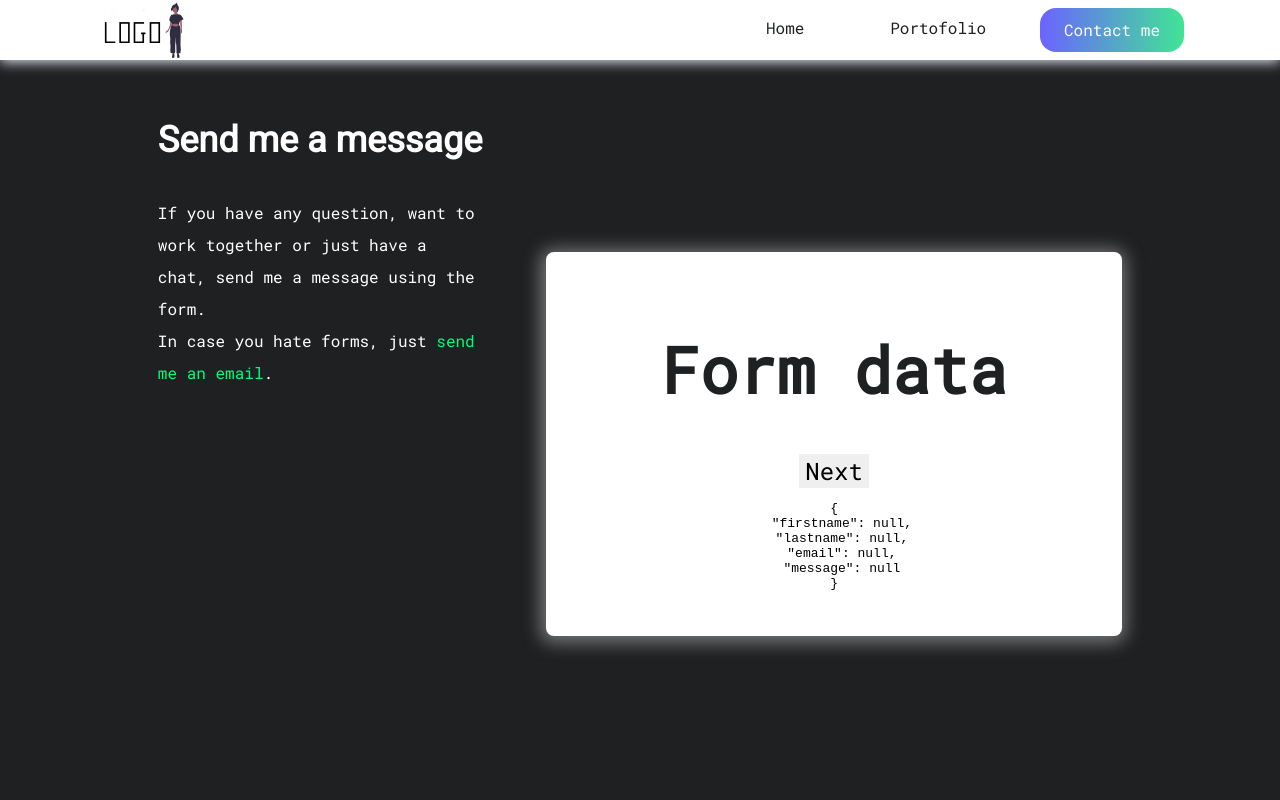
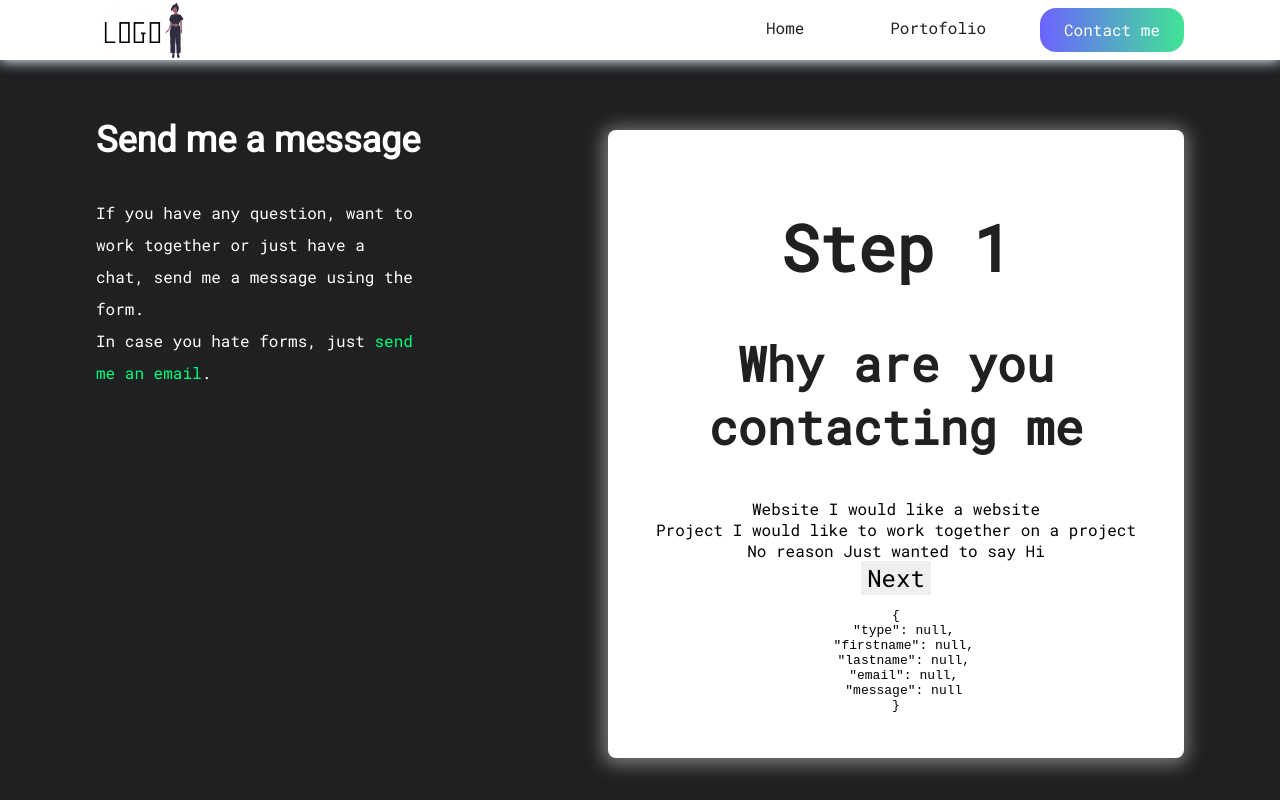
Before and after one commit to anaiancu24/my-personal-website, a Nuxt app: page /contact in a window 1280 px wide. Shown: the top 800 px of the page. Built offline with nearby package versions, Linux system fonts and the light colour scheme.

Commit message:
3 steps Form setup

```diff
--- a/assets/scss/components/_contact.scss
+++ b/assets/scss/components/_contact.scss
@@ -77,7 +77,7 @@
     .contact-wrapper {
         min-height: 800px;
         top: 0;
-        @include flex(space-evenly, center);
+        @include flex(space-between, center);
 
         .contact-text {
             position: relative;
--- a/components/FormData.vue
+++ b/components/FormData.vue
@@ -1,3 +1,71 @@
+
 <template>
-    <h1>Form data</h1>
+  <div>
+    <h3 class="title">Your details</h3>
+<!--
+    <h2 class="subtitle">
+      Where should we send your freshly roasted coffee beans?
+    </h2> -->
+
+    <form class="form" @input="submit">
+      <div class="form-group">
+        <label class="form-label" for="first_name">First name</label>
+        <input v-model="$v.form.firstname.$model" type="text" placeholder="First name" class="form-control" id="first_name">
+        <div v-if="$v.form.firstname.$error" class="error">field is required</div>
+      </div>
+
+      <div class="form-group">
+        <label class="form-label" for="last_name">Last name</label>
+        <input v-model="$v.form.lastname.$model" placeholder="Last name" rows="3" class="form-control" id="last_name">
+        <div v-if="$v.form.lastname.$error" class="error">field is required</div>
+      </div>
+
+
+      <div class="form-group">
+        <label class="form-label" for="address">Email</label>
+        <input v-model="$v.form.email.$model" placeholder="example@example.com" rows="3" class="form-control" id="email">
+        <div v-if="$v.form.email.$error" class="error">field is required</div>
+      </div>
+    </form>
+  </div>
 </template>
+
+<script>
+  import {required} from 'vuelidate/lib/validators'
+  export default {
+    data () {
+      return {
+        form: {
+          firstname: null,
+          lastname: null,
+          email: null
+        }
+      }
+    },
+    methods: {
+      submit () {
+          this.$emit('update', {
+            firstname: this.form.firstname,
+            lastname: this.form.lastname,
+            email: this.form.email
+          })
+      }
+    },
+    validations: {
+      form: {
+        firstname: {
+          required
+        },
+        lastname: {
+          required
+        },
+        email: {
+            required
+        }
+      }
+    }
+  }
+</script>
+
+<style scoped>
+</style>
--- a/components/FormMessage.vue
+++ b/components/FormMessage.vue
@@ -1,3 +1,48 @@
+
 <template>
-    <h1>Form Message</h1>
+  <div>
+    <h3 class="title">Step 3</h3>
+<!--
+    <h2 class="subtitle">
+      Where should we send your freshly roasted coffee beans?
+    </h2> -->
+
+    <form class="form" @input="submit">
+      <div class="form-group">
+        <label class="form-label" for="message">Your message</label>
+        <textarea v-model="$v.form.message.$model" type="text" placeholder="Write something.." class="form-control" id="message"></textarea>
+        <div v-if="$v.form.message.$error" class="error">field is required</div>
+      </div>
+    </form>
+  </div>
 </template>
+
+<script>
+  import {required} from 'vuelidate/lib/validators'
+  export default {
+    data () {
+      return {
+        form: {
+          message: null
+        }
+      }
+    },
+    methods: {
+      submit () {
+          this.$emit('update', {
+            message: this.form.message
+          })
+      }
+    },
+    validations: {
+      form: {
+        message: {
+          required
+        }
+      }
+    }
+  }
+</script>
+
+<style scoped>
+</style>
--- /dev/null
+++ b/components/FormType.vue
@@ -0,0 +1,68 @@
+
+<template>
+  <div>
+    <h1 class="title">Step 1</h1>
+
+    <h2 class="subtitle">
+Why are you contacting me
+</h2>
+
+    <div class="plans">
+      <div
+        v-for="type in types"
+        :key="type.name"
+        @click="pickType(type)"
+        :class="{'active-plan': selectedType === type}"
+        class="plan"
+      >
+        <div class="description">
+          <span class="title">
+              {{type.name}}
+          </span>
+          <span class="description">
+              {{type.description}}
+          </span>
+        </div>
+      </div>
+    </div>
+    <div v-if="$v.selectedType.$error" class="error">you should pick a plan to continue</div>
+  </div>
+</template>
+
+<script>
+  import {required} from 'vuelidate/lib/validators'
+  export default {
+    data() {
+      return {
+        types: [
+          {
+            name: 'Website',
+            description: 'I would like a website'
+          },
+          {
+            name: 'Project',
+            description: 'I would like to work together on a project'
+          },
+          {
+            name: 'No reason',
+            description: 'Just wanted to say Hi'
+          }
+        ],
+        selectedType: null
+      }
+    },
+    validations: {
+      selectedType: {
+        required
+      }
+    },
+    methods: {
+      pickType (type) {
+        this.selectedType = type
+        this.$emit('update', {
+          type: this.selectedType
+        })
+      }
+    }
+  }
+</script>
--- a/components/FormWizard.vue
+++ b/components/FormWizard.vue
@@ -1,7 +1,8 @@
 <template>
   <div>
-    <FormData v-if="currentStepNumber === 1"/>
-    <FormMessage v-if="currentStepNumber === 2"/>
+    <FormType v-if="currentStepNumber === 1" @update="processStep"/>
+    <FormData v-if="currentStepNumber === 2" @update="processStep"/>
+    <FormMessage v-if="currentStepNumber === 3" @update="processStep"/>
 
     <div class="progress-bar">
       <div :style="`width: ${progress}%;`"></div>
@@ -26,20 +27,23 @@
 </template>
 
 <script>
+import FormType from './FormType'
 import FormData from './FormData'
 import FormMessage from './FormMessage'
 
 export default {
   name: 'FormWizard',
   components: {
+    FormType,
     FormData,
     FormMessage
   },
   data () {
     return {
       currentStepNumber: 1,
-      length: 2,
+      length: 3,
       form: {
+        type: null,
         firstname: null,
         lastname:null,
         email: null,
@@ -58,7 +62,10 @@ export default {
     },
     goNext () {
       this.currentStepNumber++
-    }
+    },
+    processStep (stepData) {
+      Object.assign(this.form, stepData)
+    },
   }
 }
 </script>
--- a/components/Skills.vue
+++ b/components/Skills.vue
@@ -12,7 +12,7 @@
           <li class="card-list-item" v-for="(listItem, index) in cardInfo.listItems" :key="index">{{listItem}}</li>
         </ul>
         <div class="skills">
-          <div class="skills-item" v-for="(skillItem, index) in cardInfo.skillItems" :key="index">{{skillItem}}</div>
+          <div class="skills-item" v-for="(skillItem, index) in cardInfo.skillItems" :key="index"><span>{{skillItem}}</span></div>
         </div>
       </div>
     </div>
```
